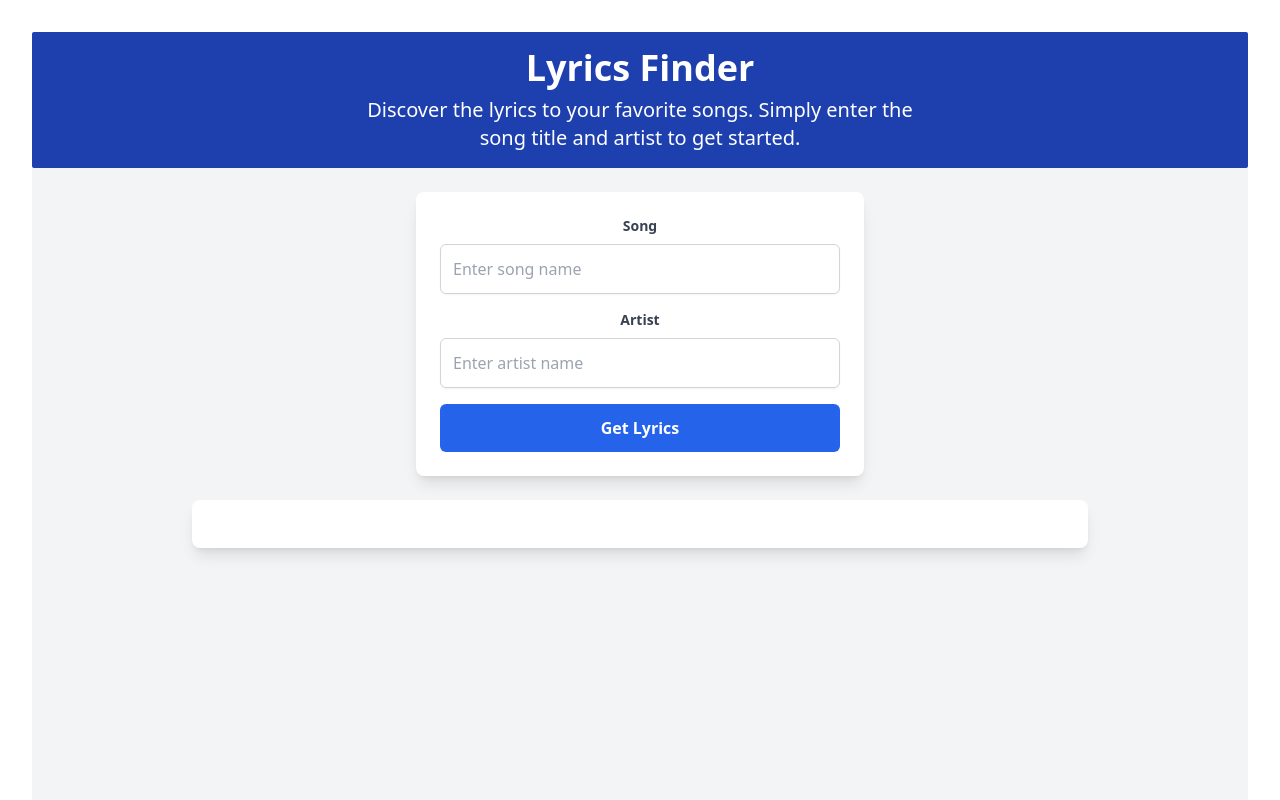
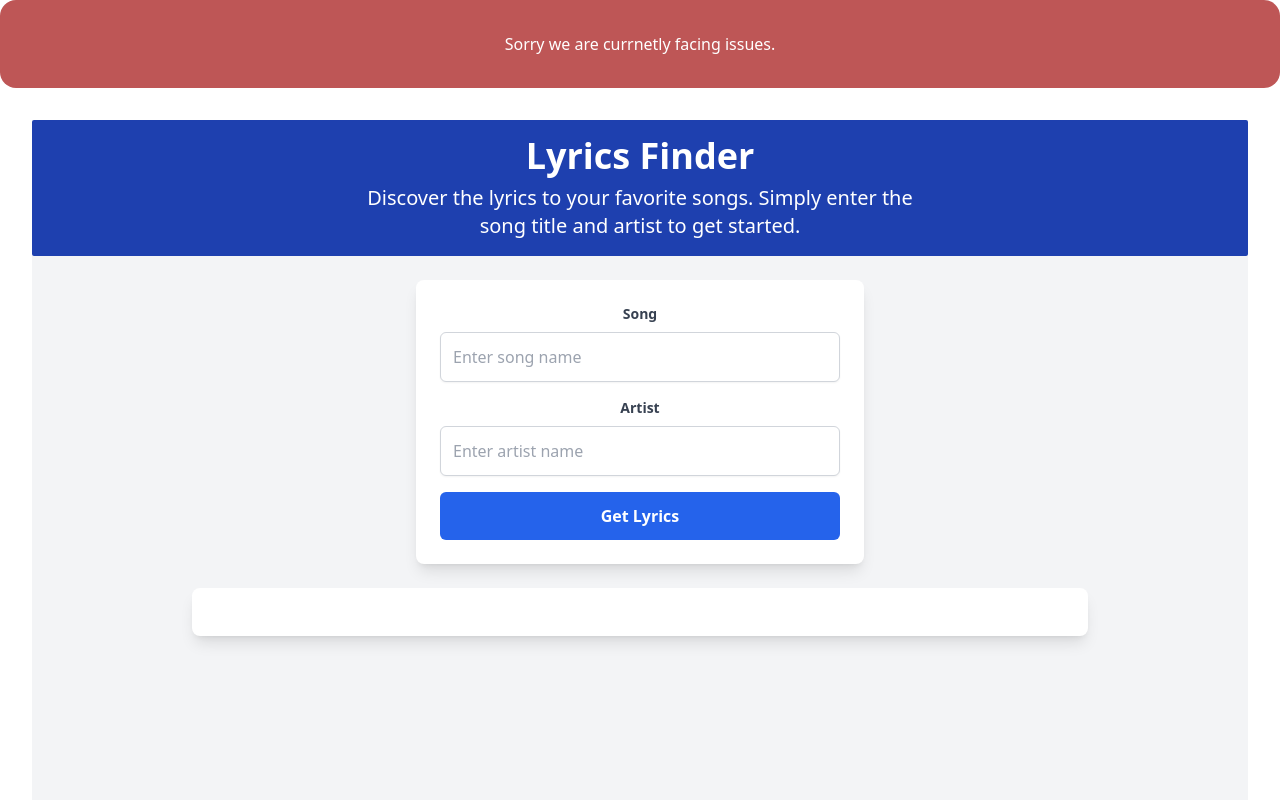
Before and after one commit to DheerajVerma945/Lyrics_Finder, a plain HTML site: page index.html in a window 1280 px wide. Shown: the top 800 px of the page. Drawn offline with Linux system fonts and the light colour scheme.

Commit message:
Try2 Updated Error

```diff
--- a/index.html
+++ b/index.html
@@ -16,14 +16,16 @@
         padding: 2rem;
         background-color: rgb(190, 86, 86);
         font: bold;
+        color: white;
+        border-radius: 1rem;
       }
     </style>
   </head>
   <body >
+    <div class="note">
+      Sorry we are currnetly facing issues.
+    </div>
     <div id="root">
-      <div class="note">
-        Sorry we are currnetly facing issues.
-      </div>
     </div>
   </body>
 </html>
```
